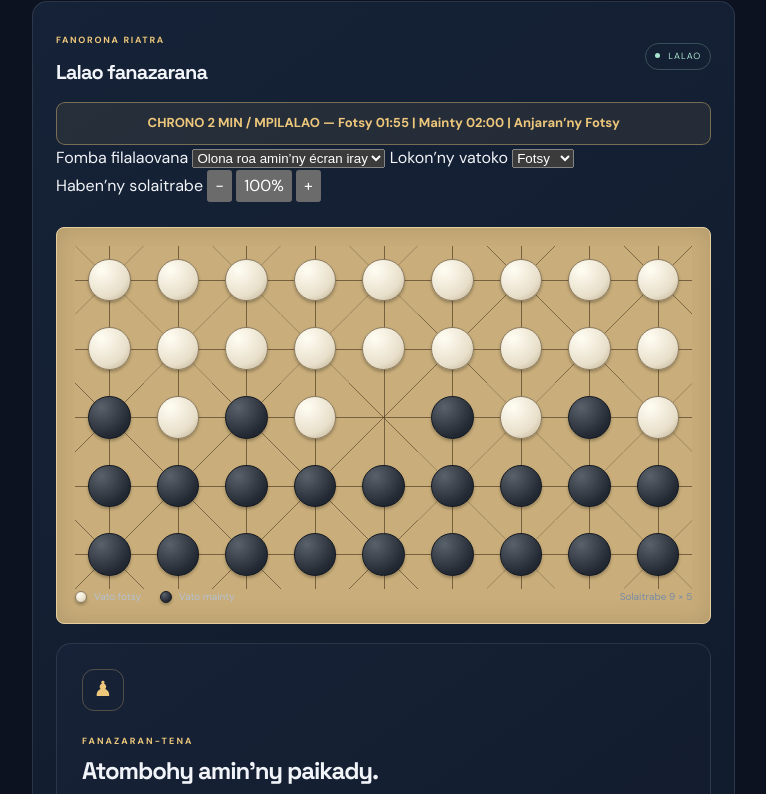
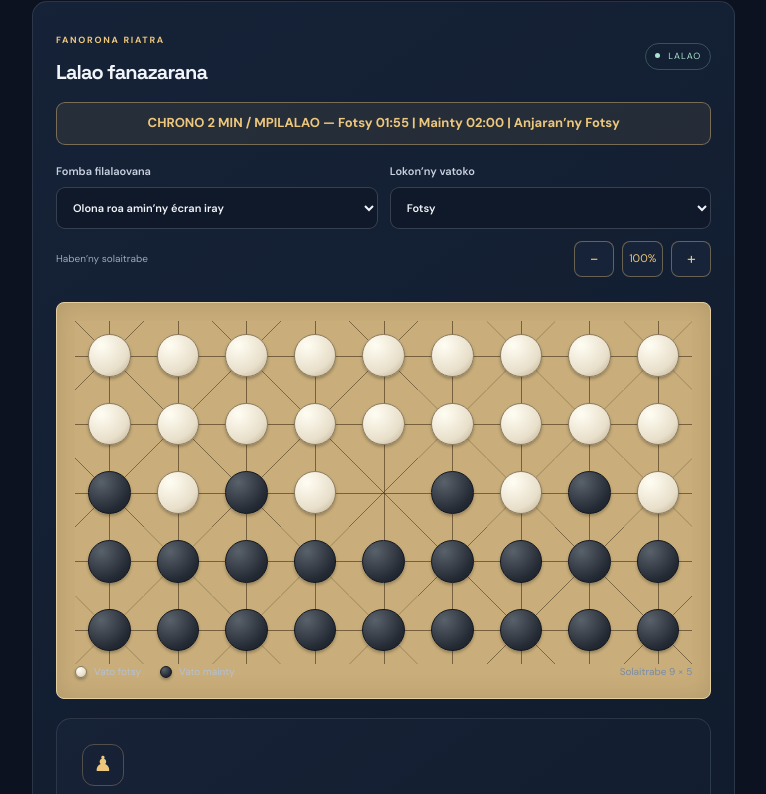
Before and after one commit to raismrakotoniaina-hash/fanorona-online, a website with bundled scripts: page index.html in a window 1280 px wide. Shown: the part 1010-1804 px from the top of the page, without its empty margins (72-838 px from the left). Built offline with nearby package versions, Linux system fonts and the light colour scheme.

Commit message:
Style player controls, board zoom, and feedback form

```diff
--- a/styles.css
+++ b/styles.css
@@ -94,3 +94,22 @@ h1{font-size:clamp(48px,6vw,78px);line-height:.99;margin:22px 0 22px;font-weight
 .move-choice .button{touch-action:manipulation;cursor:pointer;min-height:44px}
 #stop-capture{touch-action:manipulation;min-height:44px}
 .board-point{touch-action:manipulation;user-select:none;-webkit-user-select:none}
+
+/* Game controls and accessible board zoom */
+.game-controls{display:grid;grid-template-columns:repeat(2,minmax(0,1fr));gap:12px;margin:18px 0 12px}
+.game-controls label,.feedback-form label{display:flex;flex-direction:column;gap:7px;color:#c7d1df;font-size:11px;font-weight:600}
+.game-controls select,.feedback-form input,.feedback-form select,.feedback-form textarea{width:100%;min-height:42px;border:1px solid rgba(207,220,239,.2);border-radius:9px;padding:10px 12px;background:#0f1929;color:var(--text);font:inherit}
+.board-zoom{display:flex;align-items:center;gap:8px;flex-wrap:wrap;margin:8px 0 10px;color:var(--muted);font-size:10px}
+.board-zoom span{margin-right:auto}
+.board-zoom button{min-width:40px;min-height:36px;border:1px solid rgba(237,199,123,.38);border-radius:8px;background:#172338;color:var(--gold);font-size:16px;cursor:pointer}
+.board-zoom #zoom-reset{font-size:11px}
+.board-wrap{overflow:auto;overscroll-behavior-x:contain}
+.game-board{transform-origin:top left}
+.board-point{min-width:24px;min-height:24px}
+.feedback-section{padding-top:20px}
+.feedback-form{display:grid;grid-template-columns:repeat(2,minmax(0,1fr));gap:16px;padding:22px;border:1px solid var(--line);border-radius:15px;background:rgba(18,28,45,.7)}
+.feedback-form .feedback-message{grid-column:1/-1}
+.feedback-form textarea{resize:vertical;min-height:120px}
+.feedback-form .small-note,.feedback-status{grid-column:1/-1;margin:0;color:var(--muted);font-size:10px}
+.feedback-form button{justify-self:start}
+@media(max-width:520px){.game-controls{grid-template-columns:1fr}.feedback-form{grid-template-columns:1fr;padding:16px}.feedback-form .feedback-message{grid-column:auto}.board-point{min-width:26px;min-height:26px}}
```
